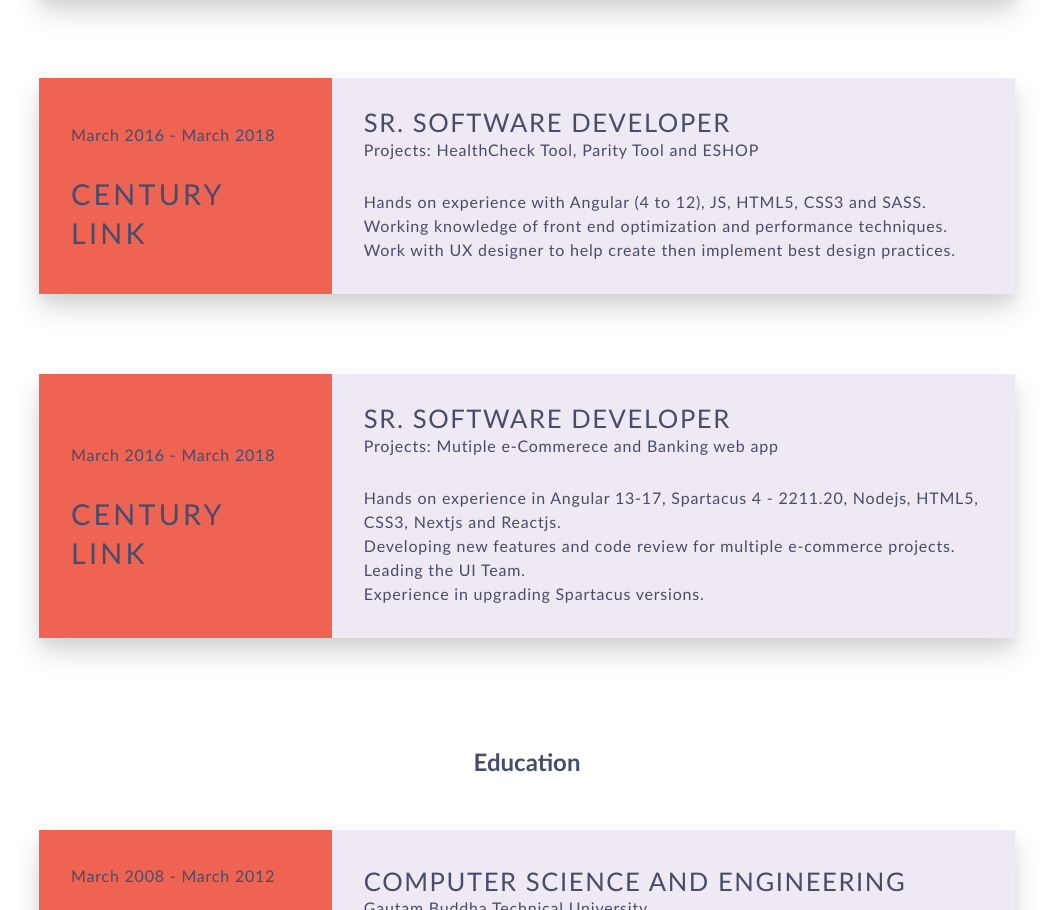
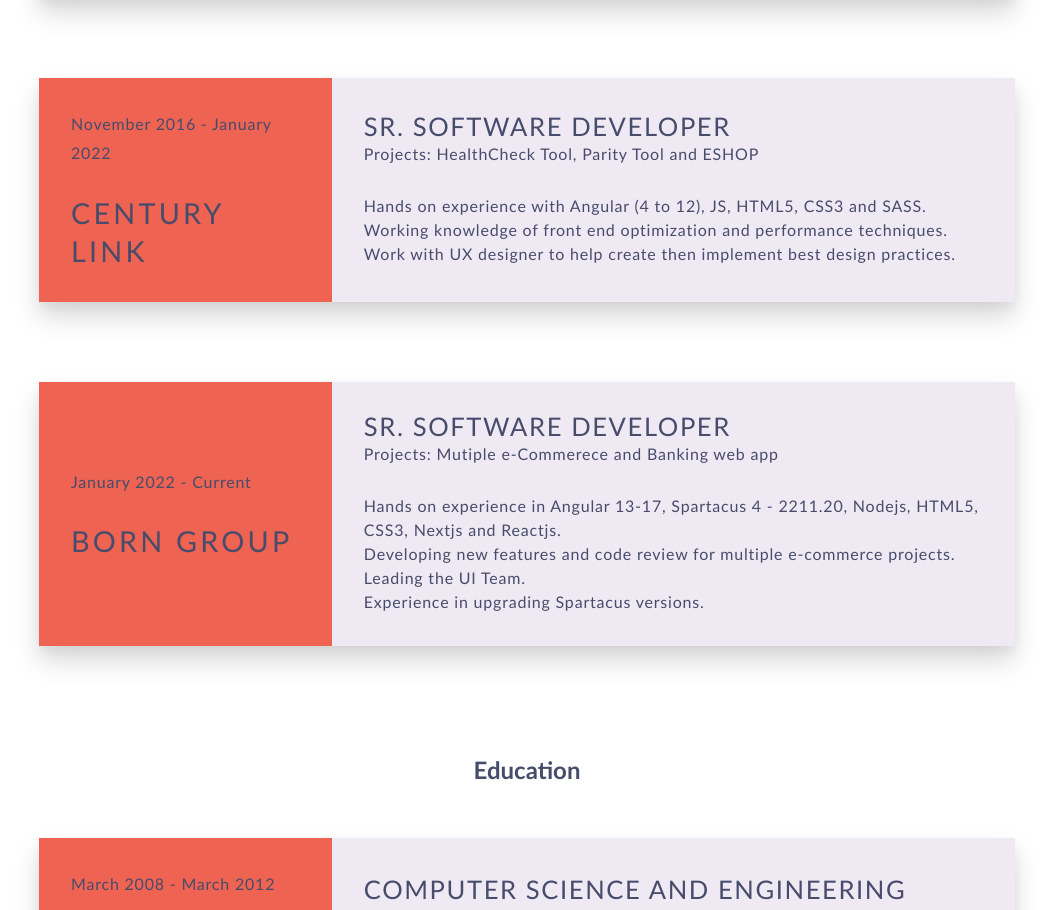
Before and after one commit to guygauravtyagi/intro, an Angular app: page /home in a window 1280 px wide. Shown: the part 1912-2822 px from the top of the page, without its empty margins (113-1166 px from the left). Built offline with nearby package versions, Linux system fonts and the light colour scheme.

Commit message:
Fixed data issue

```diff
--- a/src/app/pages/boring-page/boring-page.component.ts
+++ b/src/app/pages/boring-page/boring-page.component.ts
@@ -59,7 +59,7 @@
     }
   }, {
     heading: 'Century Link',
-    subHeading: 'March 2016 - March 2018',
+    subHeading: 'November 2016 - January 2022',
     body: {
       heading: 'Sr. Software Developer',
       subHeading: 'Projects: HealthCheck Tool, Parity Tool and ESHOP',
@@ -71,8 +71,8 @@
       ]
     }
   }, {
-    heading: 'Century Link',
-    subHeading: 'March 2016 - March 2018',
+    heading: 'Born Group',
+    subHeading: 'January 2022 - Current',
     body: {
       heading: 'Sr. Software Developer',
       subHeading: 'Projects: Mutiple e-Commerece and Banking web app',
```
